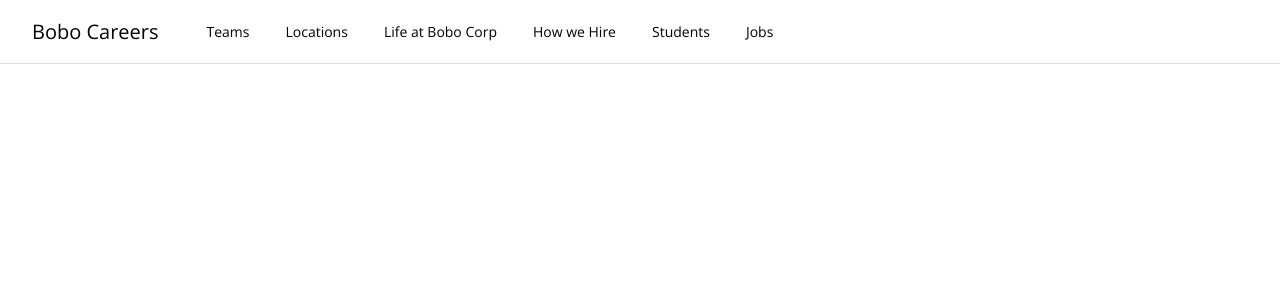
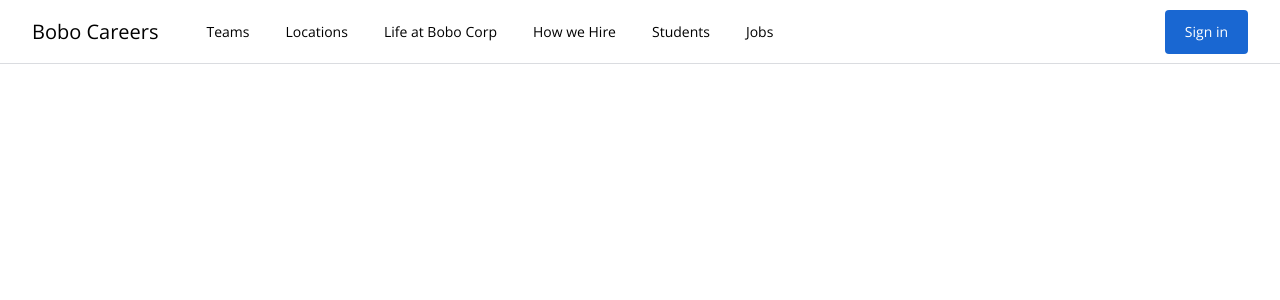
Before and after one commit to Pratikkshirsagar/job-search, a Vue app: page / in a window 1280 px wide. Shown: the top 300 px of the page. Built offline with nearby package versions, Linux system fonts and the light colour scheme.

Commit message:
mainnav signin button and img added

```diff
--- /dev/null
+++ b/src/components/ActionButton.vue
@@ -0,0 +1,13 @@
+<template>
+  <button
+    class="rounded border-0 bg-brand-blue-1 px-5 py-3 font-medium text-white hover:shadow-blue"
+  >
+    Sign in
+  </button>
+</template>
+
+<script>
+export default {
+  name: 'ActionButton',
+};
+</script>
--- a/src/components/MainNav.vue
+++ b/src/components/MainNav.vue
@@ -21,14 +21,25 @@
             </li>
           </ul>
         </nav>
+        <div class="ml-auto flex h-full items-center">
+          <profile-image v-if="isLoggedIn" />
+          <action-button v-else @click="loginUser" />
+        </div>
       </div>
     </div>
   </header>
 </template>
 
 <script>
+import ActionButton from '@/components/ActionButton.vue';
+import ProfileImage from '@/components/ProfileImage.vue';
+
 export default {
   name: 'MainNav',
+  components: {
+    ActionButton,
+    ProfileImage,
+  },
   data() {
     return {
       company: 'Bobo Careers',
@@ -41,7 +52,13 @@
         'Students',
         'Jobs',
       ],
+      isLoggedIn: false,
     };
+  },
+  methods: {
+    loginUser() {
+      this.isLoggedIn = true;
+    },
   },
 };
 </script>
--- /dev/null
+++ b/src/components/ProfileImage.vue
@@ -0,0 +1,18 @@
+<template>
+  <img
+    :src="image"
+    class="h-8 w-8 rounded-3xl object-contain"
+    alt="User profile image"
+  />
+</template>
+
+<script>
+export default {
+  name: 'ProfileImage',
+  data() {
+    return {
+      url: 'https://www.pngitem.com/pimgs/m/487-4876417_link-head-png-toon-link-face-png-transparent.png',
+    };
+  },
+};
+</script>
--- a/tailwind.config.js
+++ b/tailwind.config.js
@@ -13,6 +13,9 @@
         'brand-blue-1': '#1967d2',
         'brand-green-1': '#137333',
       },
+      boxShadow: {
+        blue: '0 0 3px 3px #4285f4',
+      },
     },
   },
   plugins: [],
```
Also changed, not shown: 1 other file (tests, documents, lock files or other folders).
